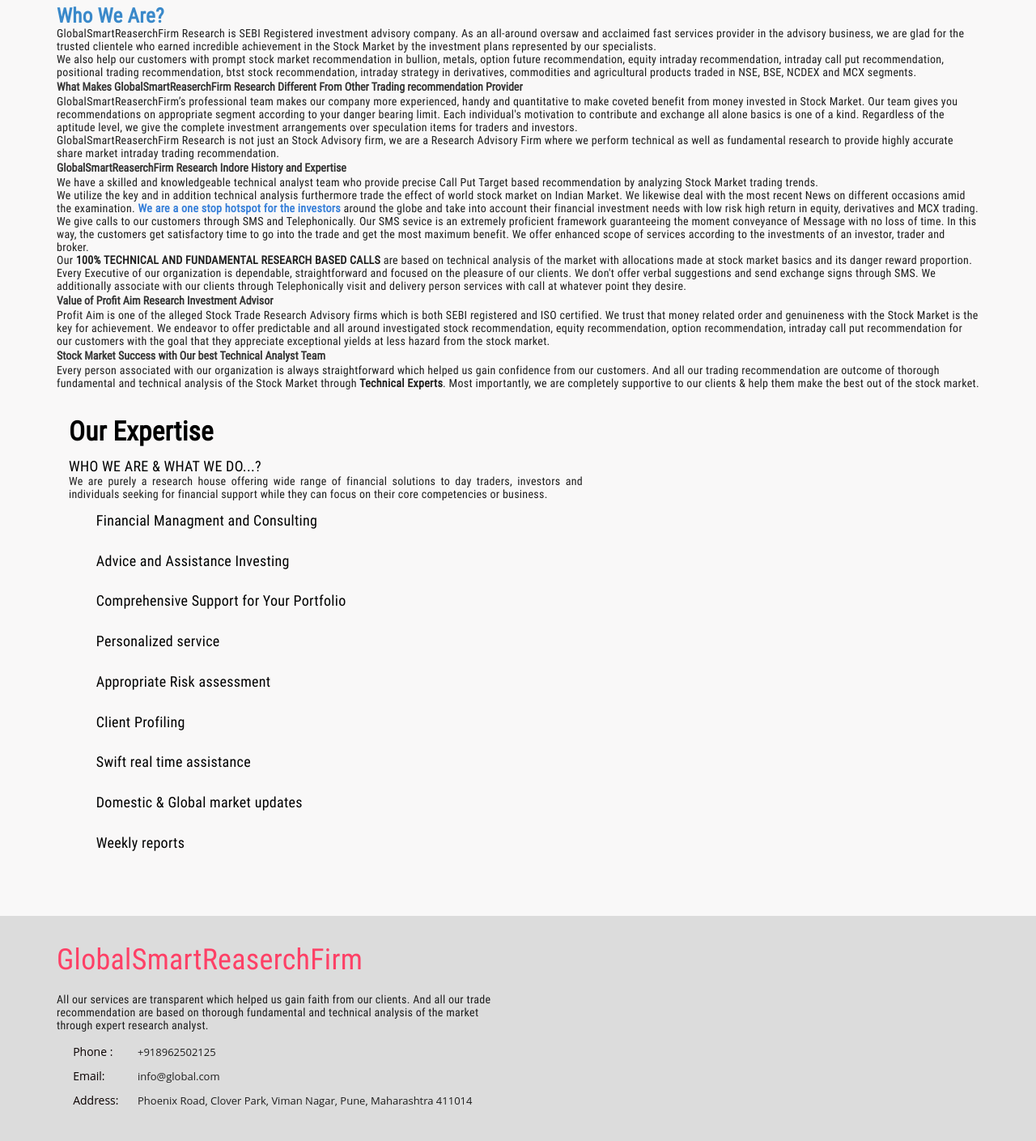
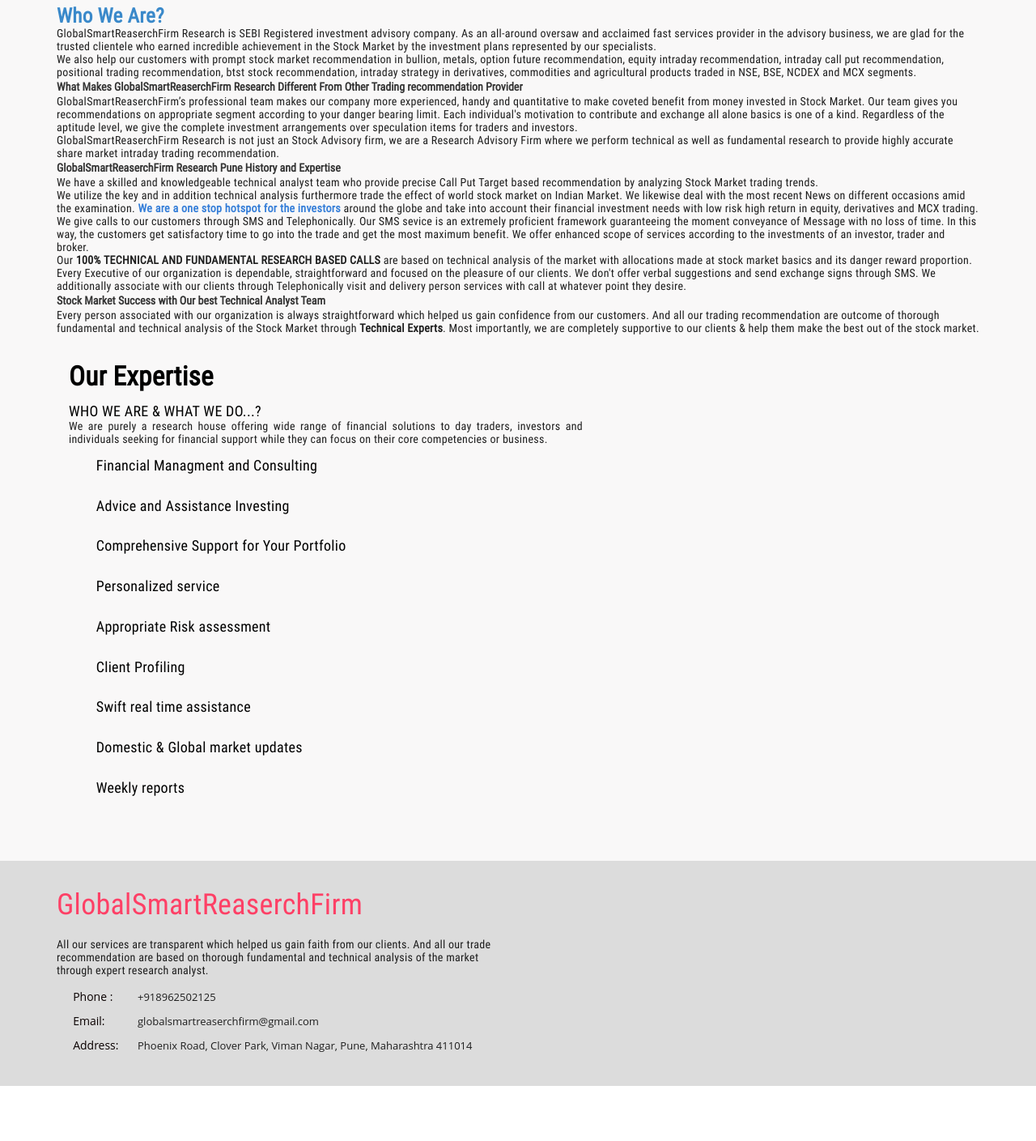
Before and after one commit to Sem31/globalsearch, a Django app: page /about_us in a window 1280 px wide. Shown: the part 255-1664 px from the top of the page at 81% size. After the commit the page ends 1596 px from the top, so only its background shows below. Run offline with Django 4.2, Linux system fonts and the light colour scheme; some libraries are stand-ins or nearby versions; some web fonts are replaced.

Commit message:
minor changes

```diff
--- a/templates/about_us.html
+++ b/templates/about_us.html
@@ -7,8 +7,8 @@
 	<link rel="icon" type="image/ico" href="{% static 'css/assets/front/images/favicon-32x32.png' %}" />
 	<link rel="shortcut icon" href="{% static 'css/assets/front/images/favicon.ico' %}"/>
 	    <title>GlobalSmartReaserchFirm</title>
-    <meta name="description" content="As an SEBI Registered stock investment advisory firm in Indore India, we offer best intraday trading tips, equity intraday tips for today, stock market tips etc. For free trial, call 7049501000.">
-    <meta name="keywords" content="share market tips, commodity tips, stock advisory company, best stock tips provider, stock tips, stock market tips, sebi registered investmnet advisor, nifty tips, profitaim, profitaim research, profit aim, profitaim research indore">
+    <meta name="description" content="As an SEBI Registered stock investment advisory firm in Pune India, we offer best intraday trading tips, equity intraday tips for today, stock market tips etc. For free trial, call 7049501000.">
+    <meta name="keywords" content="share market tips, commodity tips, stock advisory company, best stock tips provider, stock tips, stock market tips, sebi registered investmnet advisor, nifty tips, profitaim, profitaim research, profit aim, profitaim research Pune">
     <!--.......Google Webmaster Code.......-->
     <meta name="google-site-verification" content="0gSY5K40dWjHwfI-WqdcNLDsIzv7oMBW4Y4YVjlOYC0" />
     <!--.......Google Webmaster Code End.......-->
@@ -67,8 +67,8 @@
 ],
 "address": {
 "@type": "PostalAddress",
-"addressLocality": "Vijay Nagar, Indore",
-"addressRegion": "Madhya Pradesh",
+"addressLocality": "Vijay Nagar, Pune",
+"addressRegion": "Maharashtra",
 "postalCode": "452010",
 "streetAddress": "Mazznine Flore, Plot Number 366, PU 4, Scheme No.54, Behind Country Inn Hotel"
 }
@@ -321,18 +321,13 @@
 
 
 
-                    <span><b>GlobalSmartReaserchFirm Research Indore History and Expertise</b></span>
+                    <span><b>GlobalSmartReaserchFirm Research Pune History and Expertise</b></span>
 
                     <p>We have a skilled and knowledgeable technical analyst team who provide precise Call Put Target based recommendation by analyzing Stock Market trading trends.</p>
                     <p>We utilize the key and in addition technical analysis furthermore trade the effect of world stock market on Indian Market. We likewise deal with the most recent News on different occasions amid the examination. <span class="special_line">We are a one stop hotspot for the investors</span> around the globe and take into account their financial investment needs with low risk high return in equity, derivatives and MCX trading.</p>
                     <p>We give calls to our customers through SMS and Telephonically. Our SMS sevice is an extremely proficient framework guaranteeing the moment conveyance of Message with no loss of time. In this way, the customers get satisfactory time to go into the trade and get the most maximum benefit. We offer enhanced scope of services according to the investments of an investor, trader and broker.</p>
 
                     <p>Our <strong>100% TECHNICAL AND FUNDAMENTAL RESEARCH BASED CALLS </strong>are based on technical analysis of the market with allocations made at stock market basics and its danger reward proportion. Every Executive of our organization is dependable, straightforward and focused on the pleasure of our clients. We don't offer verbal suggestions and send exchange signs through SMS. We additionally associate with our clients through Telephonically visit and delivery person services with call at whatever point they desire.</p>
-
-
-                    <span><b>Value of Profit Aim Research Investment Advisor</b></span>
-                    <p>Profit Aim is one of the alleged Stock Trade Research Advisory firms which is both SEBI registered and ISO certified. We trust that money related order and genuineness with the Stock Market is the key for achievement. We endeavor to offer predictable and all around investigated stock recommendation, equity recommendation, option recommendation, intraday call put recommendation for our customers with the goal that they appreciate exceptional yields at less hazard from the stock market.</p>
-
 
                     <span><b>Stock Market Success with Our best Technical Analyst Team</b></span>
                     <p>Every person associated with our organization is always straightforward which helped us gain confidence from our customers. And all our trading recommendation are outcome of thorough fundamental and technical analysis of the Stock Market through <strong>Technical Experts</strong>. Most importantly, we are completely supportive to our clients & help them make the best out of the stock market.</p>
@@ -426,7 +421,8 @@
                                     <div class="contact">
                                         <ul>
                                             <li><span><i class="fa fa-phone"></i>Phone :</span> +918962502125</li>
-                                            <li><span><i class="fa fa-envelope"></i>Email:</span> info@global.com</li>
+                                            <li><span><i class="fa fa-envelope"></i>Email:</span> globalsmartreaserchfirm@gmail.com
+</li>
                                             <li><span><i class="fa fa-home"></i>Address:</span> Phoenix Road, Clover Park, Viman Nagar, Pune, Maharashtra 411014 </li>
 
                                         </ul>
```
Also changed, not shown: templates/blog.html (+6 -5 lines), templates/index.html (+6 -5 lines), templates/tem.html (+4 -4 lines), templates/term_condition.html (+6 -5 lines).
